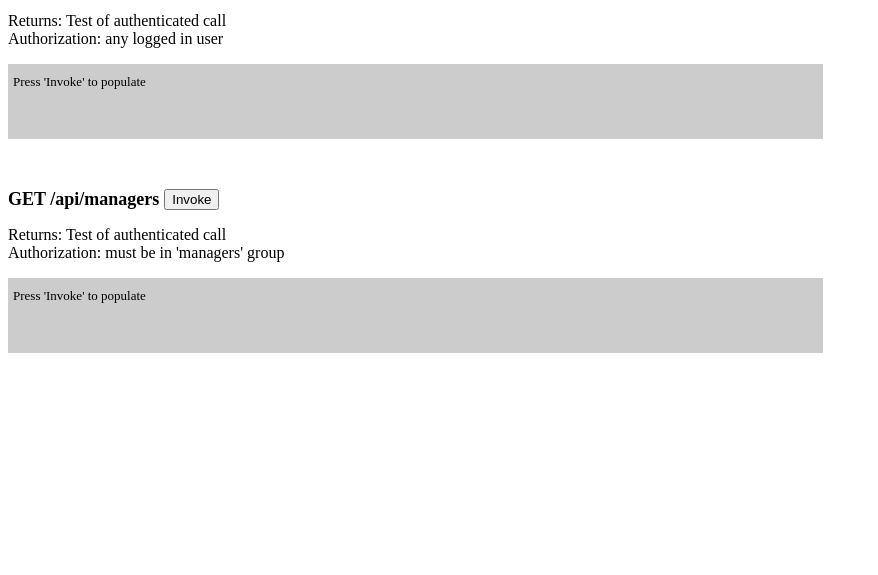
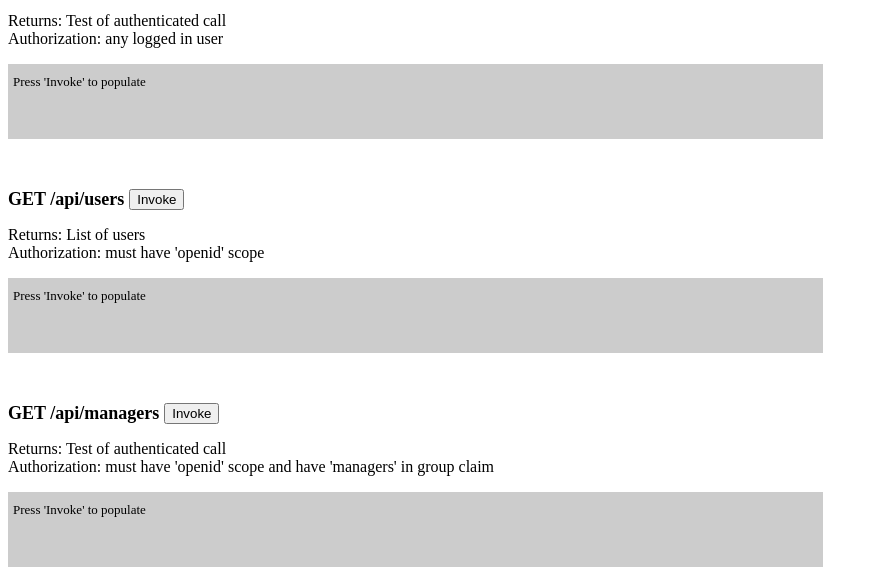
Before and after one commit to fabianlee/flask-oidc-python-tests, a Flask app: page /access_token in a window 1280 px wide. Shown: the part 273-848 px from the top of the page, without its empty margins (0-878 px from the left). Before the commit the page ends 626 px from the top, so only its background shows below. Run offline with Flask 2, Linux system fonts and the light colour scheme; parts of the project's set-up code (start-up, migrations or seed data) failed here and were passed over.

```diff
--- a/resource-server/src/app.py
+++ b/resource-server/src/app.py
@@ -75,6 +75,8 @@ oidc = OpenIDConnect(app, prepopulate_from_well_known_url=True)
 
 @app.route('/')
 def index():
+    """Main entry point, does not require any authentication
+    """
 
     print('=== BEGIN REQ HEADERS =======================')
     for key in request.headers:
@@ -92,20 +94,27 @@ def index():
 @app.route('/access_token')
 @oidc.accept_token(require_token=False)
 def access_token_notrequired():
+    """Test invocation page, does not require any authentication
+    """
+
     auth_header = get_auth_header(request.headers)
     return render_template('access_token.html', access_token=auth_header)
 
 @app.route('/access_token_protected')
 @oidc.accept_token(require_token=True)
 def access_token_required():
+    """Test invocation page, requires authentication
+    """
+
     auth_header = get_auth_header(request.headers)
     return render_template('access_token.html', access_token=auth_header)
 
 
 @app.route('/api', methods=['GET','POST'])
-@oidc.accept_token(require_token=True, scopes_required=['openid'])
+@oidc.accept_token(require_token=True)
 def hello_api():
-    """OAuth 2.0 protected API endpoint accessible via AccessToken"""
+    """OAuth 2.0 protected API endpoint accessible via AccessToken
+    """
 
     print("=== BEGIN ACCESS TOKEN =======================")
     print(g.oidc_token_info)
@@ -119,10 +128,34 @@ def hello_api():
     }
     return data
 
+@app.route('/api/users', methods=['GET','POST'])
+@oidc.accept_token(require_token=True, scopes_required=['openid'])
+def hello_users():
+    """OAuth 2.0 protected API endpoint accessible via AccessToken
+    requiring scope
+    """
+
+    print("=== BEGIN ACCESS TOKEN =======================")
+    print(g.oidc_token_info)
+    print("=== END ACCESS TOKEN =========================")
+
+    user = find_the_attribute(g.oidc_token_info,"",["email","upn","sub"])
+    scope = find_the_attribute(g.oidc_token_info,"",["scp","scope"])
+    data = {
+      "me": f"{user} with scope {scope}",
+      "user1": 'moe',
+      "user2": 'larry',
+      "user3": 'curly',
+    }
+    return data
+
+
 @app.route('/api/managers', methods=['GET','POST'])
 @oidc.accept_token(require_token=True, scopes_required=['openid'], groups_required=['managers'])
 def hello_manager():
-    """OAuth 2.0 protected API endpoint accessible via AccessToken"""
+    """OAuth 2.0 protected API endpoint accessible via AccessToken
+    requiring scope and group claim
+    """
 
     print("=== BEGIN ACCESS TOKEN =======================")
     print(g.oidc_token_info)
--- a/resource-server/src/templates/access_token.html
+++ b/resource-server/src/templates/access_token.html
@@ -98,13 +98,20 @@ Returns: Test of authenticated call<br/>
 Authorization: any logged in user</p>
 <div id="GETapi" class="apiresults">Press 'Invoke' to populate</div>
 
+<p>&nbsp;</p>
+<span class="apiheader">GET /api/users</span>
+<input type="button" value="Invoke" onClick="callREST('GET','/api/users','GETapiusers')"/>
+<p class="methodinfo">
+Returns: List of users<br/>
+Authorization: must have 'openid' scope</p>
+<div id="GETapiusers" class="apiresults">Press 'Invoke' to populate</div>
 
 <p>&nbsp;</p>
 <span class="apiheader">GET /api/managers</span>
 <input type="button" value="Invoke" onClick="callREST('GET','/api/managers','GETapimanagers')"/>
 <p class="methodinfo">
 Returns: Test of authenticated call<br/>
-Authorization: must be in 'managers' group</p>
+Authorization: must have 'openid' scope and have 'managers' in group claim</p>
 <div id="GETapimanagers" class="apiresults">Press 'Invoke' to populate</div>
 
 
```
